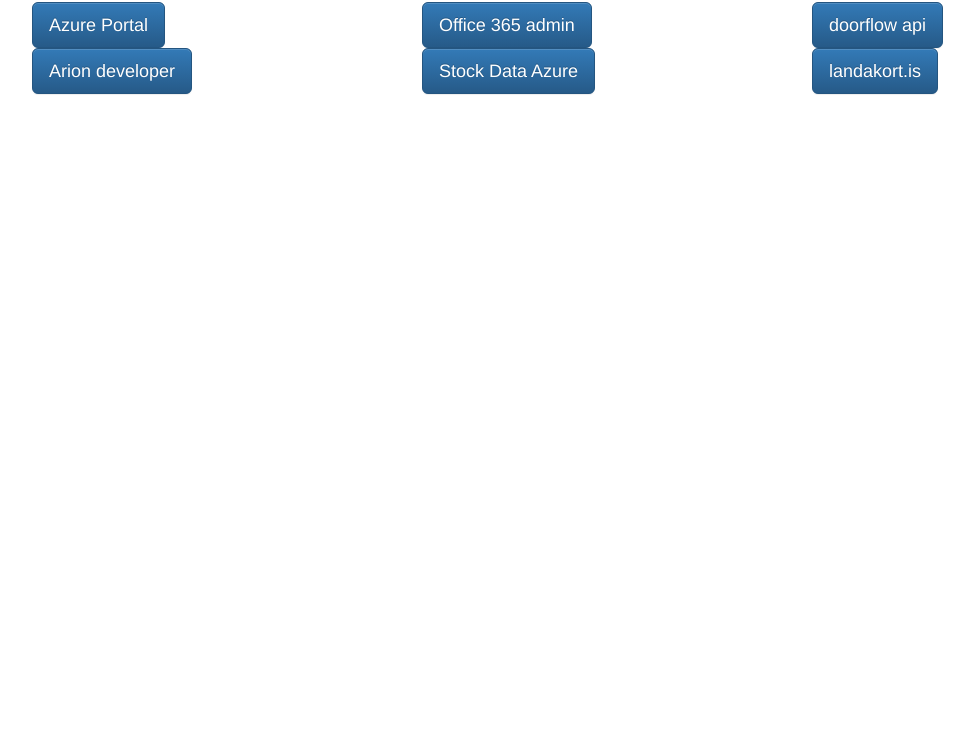
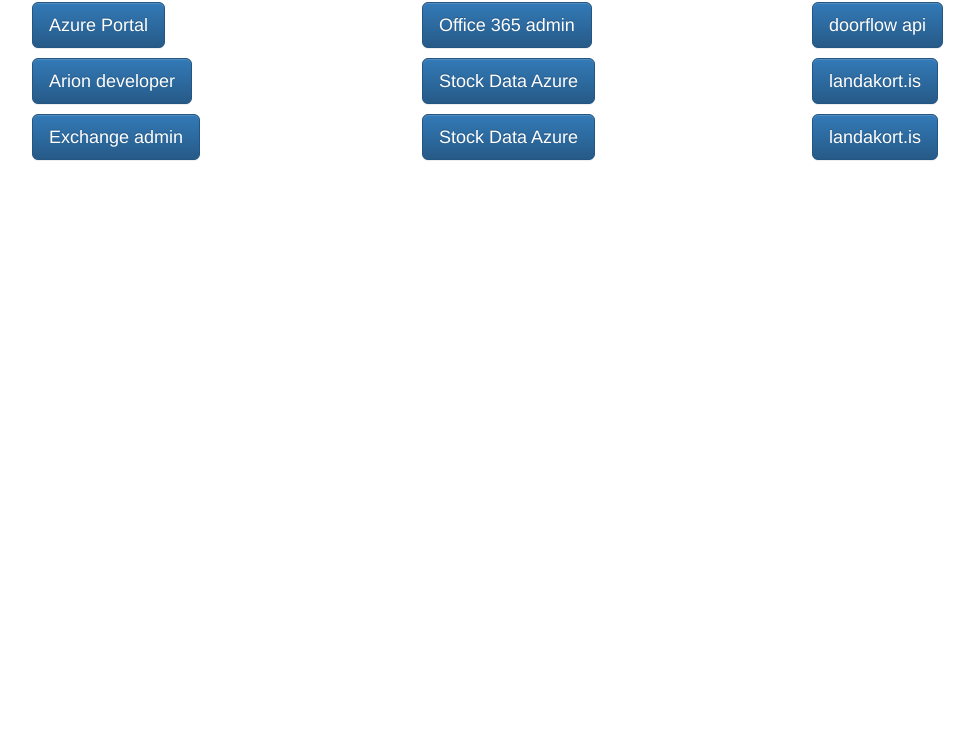
Before and after one commit to SigMaGunn/DeltaCapitalStatic, a website: page src/links.html in a window 1280 px wide. Shown: the part 68-800 px from the top of the page, without its empty margins (38-1012 px from the left). Drawn offline with nearby package versions, Linux system fonts and the light colour scheme.

Commit message:
veit ekki

```diff
--- a/src/links.html
+++ b/src/links.html
@@ -17,11 +17,18 @@
                 <div class="col-md-4"><a href="https://admin.microsoft.com/Adminportal/Home#/homepage" class="btn btn-primary btn-lg" role="button" target="_blank">Office 365 admin</a></div>
                 <div class="col-md-4"><a href="https://developer.doorflow.com/docs/#your-developer-account" class="btn btn-primary btn-lg" role="button" target="_blank">doorflow api</a></div>
             </div>
+            <div class="row"><p></p></div>
             <div class="row">
                 <div class="col-md-4"><a href="https://developer.arionbanki.is/" class="btn btn-primary btn-lg" role="button" target="_blank">Arion developer</a></div>
                 <div class="col-md-4"><a href="https://xaviergeerinck.com/2023/01/10/getting-intraday-stock-data-with-azure-logic-apps/" class="btn btn-primary btn-lg" role="button" target="_blank">Stock Data Azure</a></div>
                 <div class="col-md-4"><a href="https://landakort.is/" class="btn btn-primary btn-lg" role="button" target="_blank">landakort.is</a></div>
             </div>
+            <div class="row"><p></p></div>
+            <div class="row">
+                <div class="col-md-4"><a href="https://admin.exchange.microsoft.com/#/" class="btn btn-primary btn-lg" role="button" target="_blank">Exchange admin</a></div>
+                <div class="col-md-4"><a href="#" class="btn btn-primary btn-lg" role="button" target="_blank">Stock Data Azure</a></div>
+                <div class="col-md-4"><a href="#" class="btn btn-primary btn-lg" role="button" target="_blank">landakort.is</a></div>
+            </div>
         </div>
     </body>
 </html>
```
